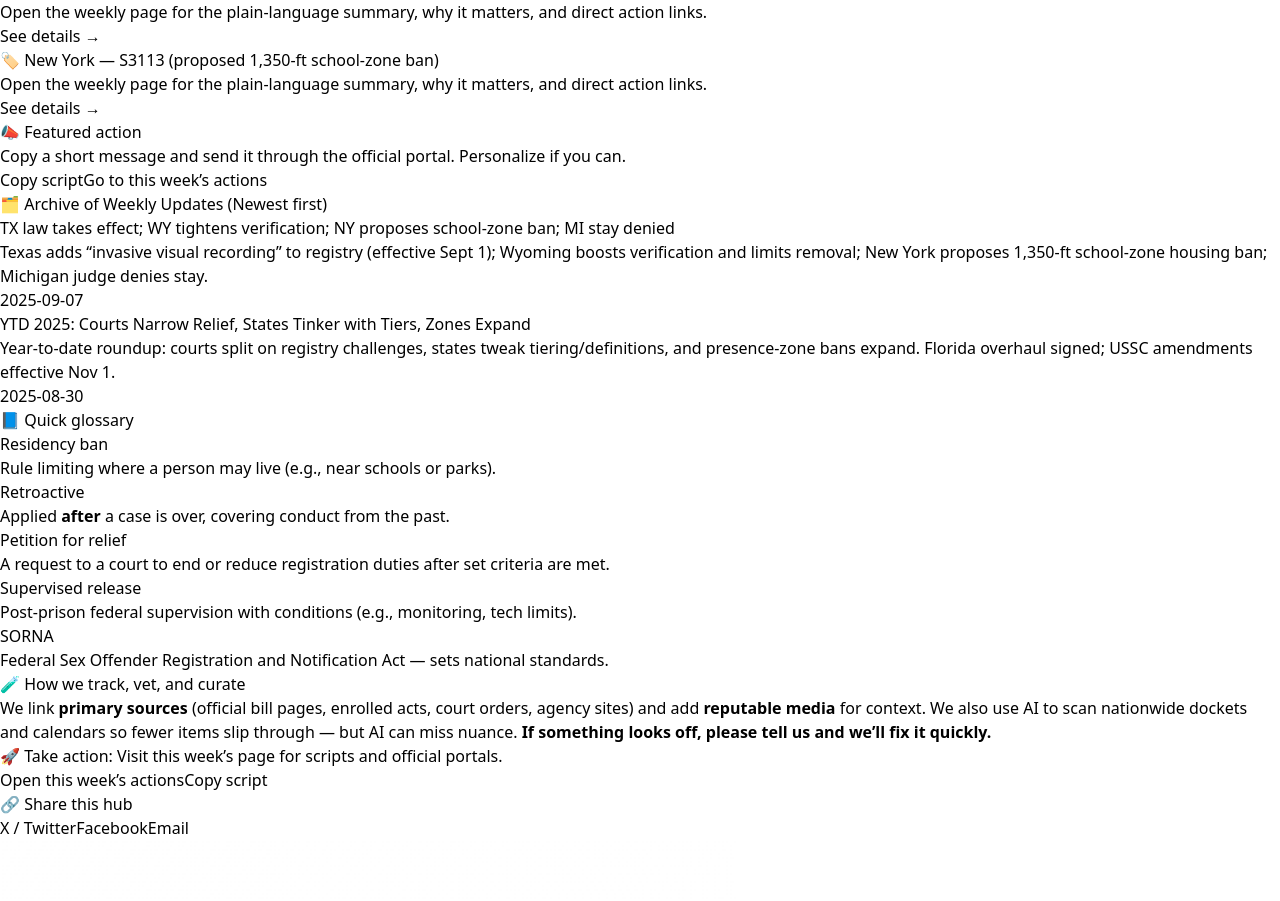
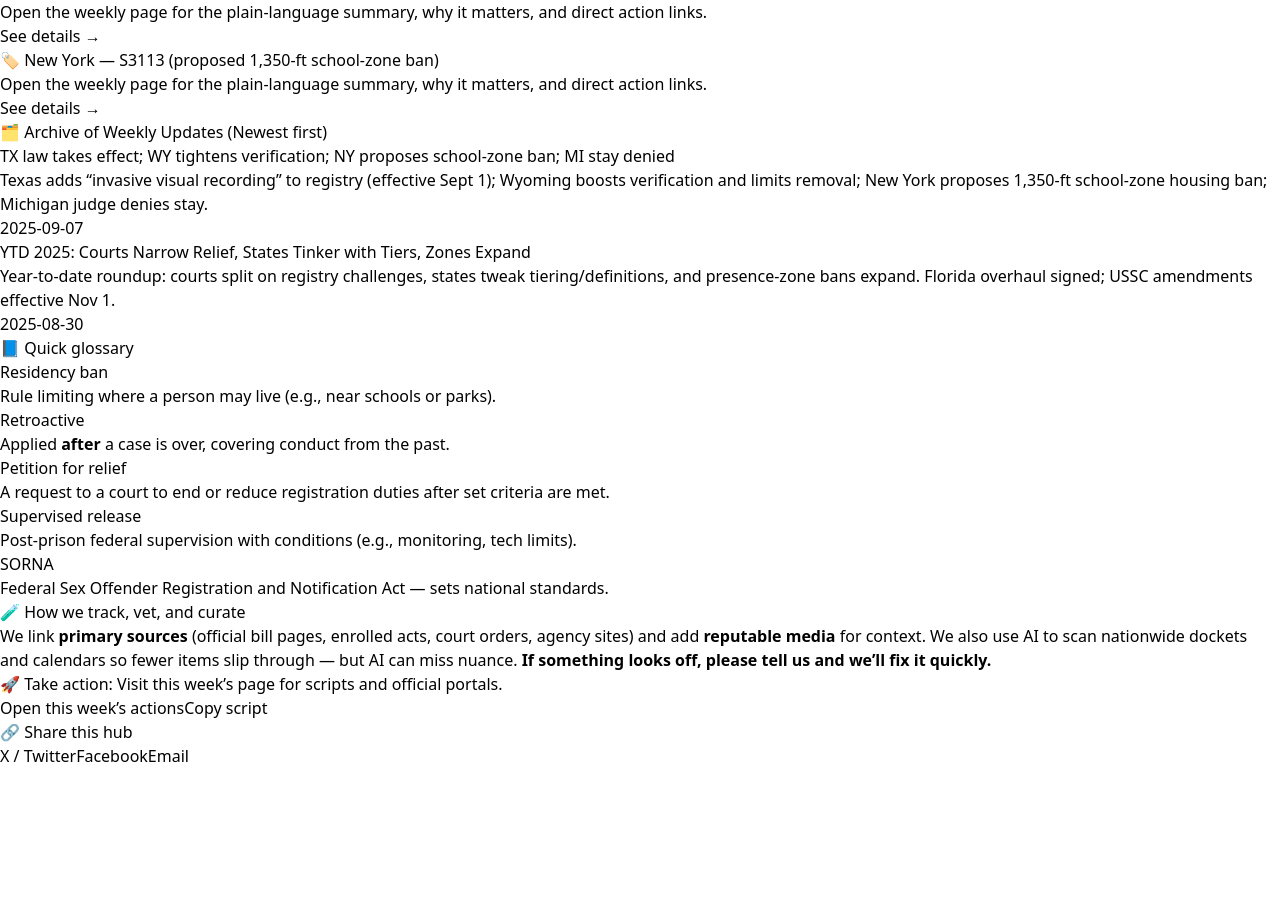
Before and after one commit to projectsolarrecon/Solar, a React (Vite) app: page /resources/legislative-tracker in a window 1280 px wide. Shown: the part 3464-4365 px from the top of the page. Built offline with nearby package versions, Linux system fonts and the light colour scheme.

Commit message:
Update remove feature action hover LegislativeTracker.tsx

```diff
--- a/src/pages/resources/LegislativeTracker.tsx
+++ b/src/pages/resources/LegislativeTracker.tsx
@@ -158,32 +158,6 @@ export default function LegislativeTracker(): JSX.Element {
       </section>
 
       {/* Featured action (always visible) */}
-      <section className="mt-2">
-        <div className="max-w-6xl mx-auto px-4 sm:px-6 lg:px-8">
-          <div className="rounded-2xl bg-slate-50 border border-slate-200 p-5 shadow-sm flex flex-col gap-3 md:flex-row md:items-center md:justify-between">
-            <div className="text-slate-800">
-              <div className="font-semibold">📣 Featured action</div>
-              <p className="text-sm">Copy a short message and send it through the official portal. Personalize if you can.</p>
-            </div>
-            <div className="flex gap-2">
-              <button
-                onClick={() => copyText('script-feature', 'Hello — Please provide clear, plain-language guidance and timelines so families can comply without surprises. Thank you.')}
-                className="text-sm rounded-lg px-3 py-2 ring-1 ring-slate-300 hover:bg-slate-100"
-              >
-                {copied === 'script-feature' ? 'Copied!' : 'Copy script'}
-              </button>
-              {latest && (
-                <Link
-                  to={`/resources/legislative-tracker/${latest.slug}#highlights`}
-                  className="text-sm rounded-lg px-3 py-2 ring-1 ring-slate-300 hover:bg-slate-100"
-                >
-                  Go to this week’s actions
-                </Link>
-              )}
-            </div>
-          </div>
-        </div>
-      </section>
 
       {/* Archive — dark gradient header */}
       <section id="archive" className="mt-6">
```
